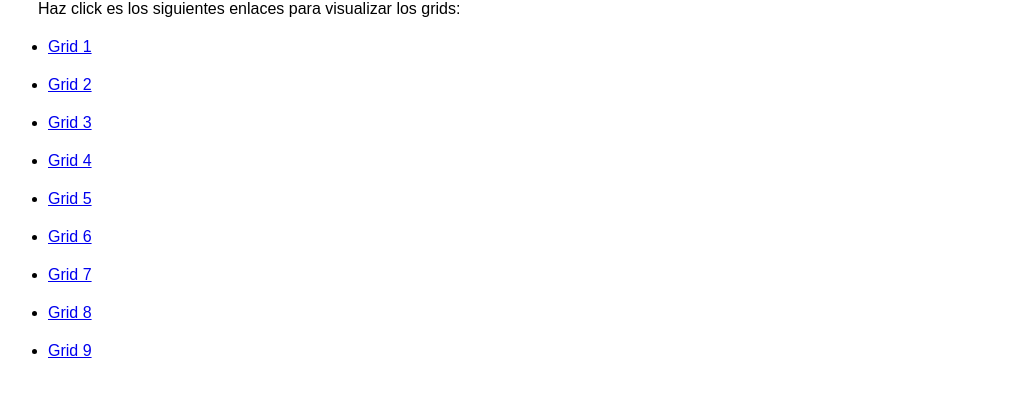
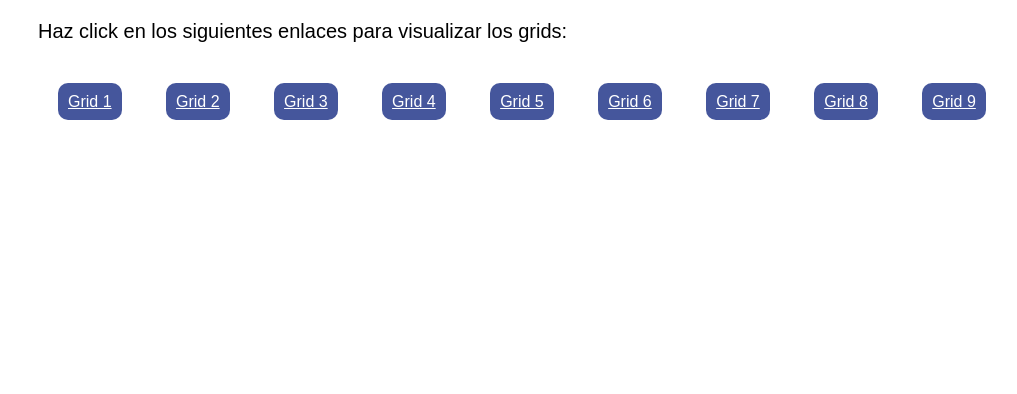
Before and after one commit to LilyxFiore/29-guiado, a plain HTML site: page index.html in a window 1280 px wide. Shown: the whole page, without its empty margins (2-1019 px from the left). Drawn offline with Linux system fonts and the light colour scheme.

Commit message:
subiendo grillas

```diff
--- a/assets/css/main.css
+++ b/assets/css/main.css
@@ -88,10 +88,21 @@
 }
 
 li{
-  margin: 20px 10px;
-  text-decoration: none;
+  display: inline;
+  margin: 30px 10px;
 }
 
-ul > li{
-  text-decoration: none;
+ul{
+  margin-top: 50px;
+  list-style: none;
 }
+
+.enlace{
+  width: 200px;
+  height: 20px;
+  background-color: rgb(69, 86, 156);
+  color: white;
+  padding: 10px;
+  border-radius: 10px;
+  margin: 20px 10px;
+}
--- a/index.html
+++ b/index.html
@@ -9,17 +9,17 @@
 </head>
 <body>
   <div class="container">
-    <p>Haz click es los siguientes enlaces para visualizar los grids: </p>
+    <p style="margin-top: 20px; font-size:20px;">Haz click en los siguientes enlaces para visualizar los grids: </p>
     <ul>
-      <li><a href="grid1.html">Grid 1</a></li>
-      <li><a href="grid2.html">Grid 2</a></li>
-      <li><a href="grid3.html">Grid 3</a></li>
-      <li><a href="grid4.html">Grid 4</a></li>
-      <li><a href="grid5.html">Grid 5</a></li>
-      <li><a href="grid6.html">Grid 6</a></li>
-      <li><a href="grid7.html">Grid 7</a></li>
-      <li><a href="grid8.html">Grid 8</a></li>
-      <li><a href="grid9.html">Grid 9</a></li>
+      <li><a href="grid1.html" class="enlace">Grid 1</a></li>
+      <li><a href="grid2.html" class="enlace">Grid 2</a></li>
+      <li><a href="grid3.html" class="enlace">Grid 3</a></li>
+      <li><a href="grid4.html" class="enlace">Grid 4</a></li>
+      <li><a href="grid5.html" class="enlace">Grid 5</a></li>
+      <li><a href="grid6.html" class="enlace">Grid 6</a></li>
+      <li><a href="grid7.html" class="enlace">Grid 7</a></li>
+      <li><a href="grid8.html" class="enlace">Grid 8</a></li>
+      <li><a href="grid9.html" class="enlace">Grid 9</a></li>
     </ul>
 </body>
 </html>
```
